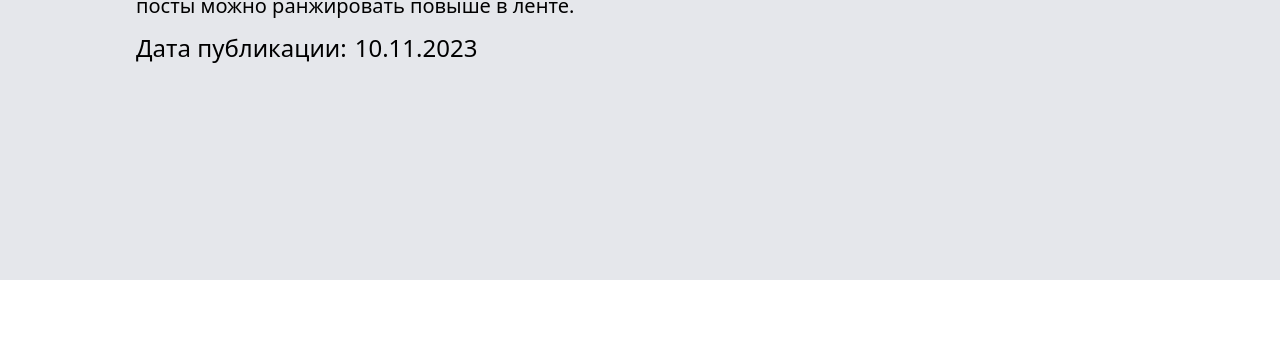
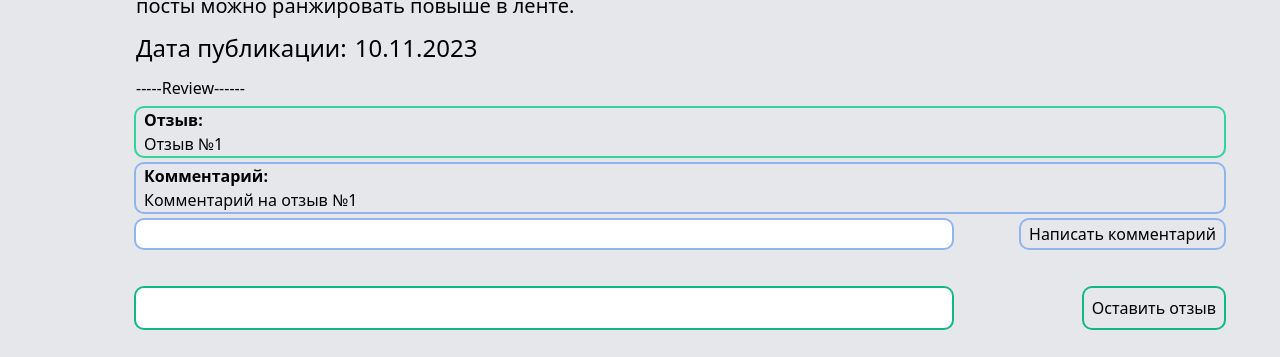
Before and after one commit to Baranov-alexei18/Topigo, a Nuxt app: page /post/1 in a window 1280 px wide. Shown: the part 520-877 px from the top of the page. Before the commit the page ends 800 px from the top, so only its background shows below. Built offline with nearby package versions, Linux system fonts and the light colour scheme.

Commit message:
Update: create Review.vue and add keyup.enter to cooment and review

```diff
--- a/components/Card.vue
+++ b/components/Card.vue
@@ -16,53 +16,8 @@
           </div>
         </div>
       </div>
-      <div v-for="(review, idx) of item.review" :key="idx">
-        <div v-if="review.content" class="py-2 mb-2">
-          <div
-            class="flex flex-col min-h-10 overflow-hidden ring-2 ring-green-400 shadow sm:rounded-lg bg-slate-50 mb-2 pl-2"
-          >
-            <div class="font-semibold">Отзыв:</div>
-            <div>
-              {{ review.content }}
-            </div>
-          </div>
-          <div v-for="(item, idx) of review.comment" :key="idx">
-            <div
-              class="ring-2 ring-violet-400 sm:rounded-lg bg-slate-50 mb-2 pl-2"
-            >
-              <div class="font-semibold">Комментарий:</div>
-              {{ item }}
-            </div>
-          </div>
-          <div class="flex">
-            <input
-              class="w-3/4 rounded-lg ring-2 ring-violet-500"
-              type="text"
-              v-model="newComment[item.id]"
-            />
-            <button
-              class="rounded-lg ring-2 ring-violet-500 hover:bg-violet-200 ml-auto px-2 h-7"
-              @click="setNewComment(item.id)"
-            >
-              Написать комментарий
-            </button>
-          </div>
-        </div>
-      </div>
+      <Review :post-review="item"/>
 
-      <div class="flex justify-items-end h-10 my-8">
-        <input
-          class="w-3/4 rounded-lg ring-2 ring-green-500"
-          type="text"
-          v-model="newReview[item.id]"
-        />
-        <button
-          class="rounded-lg ring-2 ring-green-500 hover:bg-green-300 ml-auto px-2"
-          @click="setNewReview(item.id)"
-        >
-          Оставить отзыв
-        </button>
-      </div>
     </div>
   </div>
 </template>
@@ -79,8 +34,7 @@ export default {
 
   methods: {
     toPost(id) {
-      console.log(id);
-      this.$router.push({ path: `/post/${id}`, params: {id: "sdf"} });
+      this.$router.push({ path: `/post/${id}`});
     },
 
     setNewReview(id) {
@@ -88,11 +42,10 @@ export default {
       this.$store.commit("posts/addNewReview", { id, newReview });
       this.newReview[id] = "";
     },
-    setNewComment(id) {
-      console.log(this.newComment[id]);
-      let comment = this.newComment[id];
-      this.$store.commit("posts/addNewComment", { id, comment });
-      this.newComment[id] = "";
+    setNewComment(post_id, comment_id) {
+      let comment = this.newComment[post_id];
+      this.$store.commit("posts/addNewComment", { post_id, comment_id, comment });
+      this.newComment[post_id] = "";
     },
   },
 };
--- /dev/null
+++ b/components/Review.vue
@@ -0,0 +1,86 @@
+<template>
+  <div>
+    <div v-for="(review, idx) of postReview.review" :key="idx">
+      <div v-if="review.content" class="py-2 mb-2">
+        <div
+          class="flex flex-col min-h-10 overflow-hidden ring-2 ring-green-400 shadow sm:rounded-lg bg-slate-50 mb-2 pl-2"
+        >
+          <div class="font-semibold">Отзыв:</div>
+          <div>
+            {{ review.content }}
+          </div>
+        </div>
+        <div v-for="(item, idx) of review.comment" :key="idx">
+          <div
+            class="ring-2 ring-violet-400 sm:rounded-lg bg-slate-50 mb-2 pl-2"
+          >
+            <div class="font-semibold">Комментарий:</div>
+            {{ item }}
+          </div>
+        </div>
+        <div class="flex">
+          <input
+            class="w-3/4 rounded-lg ring-2 ring-violet-500"
+            type="text"
+            v-model="newComment[idx]"
+            @keyup.enter="setNewComment(postReview.id, idx)"
+          />
+          <button
+            class="rounded-lg ring-2 ring-violet-500 hover:bg-violet-200 ml-auto px-2 h-7"
+            @click="setNewComment(postReview.id, idx)"
+          >
+            Написать комментарий
+          </button>
+        </div>
+      </div>
+    </div>
+
+    <div class="flex justify-items-end h-10 my-8">
+      <input
+        class="w-3/4 rounded-lg ring-2 ring-green-500"
+        type="text"
+        v-model="newReview[postReview.id]"
+        @keyup.enter="setNewReview(postReview.id)"
+
+      />
+      <button
+        class="rounded-lg ring-2 ring-green-500 hover:bg-green-300 ml-auto px-2"
+        @click="setNewReview(postReview.id)"
+      >
+        Оставить отзыв
+      </button>
+    </div>
+  </div>
+</template>
+
+  <script>
+export default {
+  props: ["postReview"],
+  data() {
+    return {
+      newReview: [],
+      newComment: [],
+    };
+  },
+
+  methods: {
+    setNewReview(id) {
+      let newReview = this.newReview[id];
+      this.$store.commit("posts/addNewReview", { id, newReview });
+      this.newReview[id] = "";
+    },
+    setNewComment(post_id, comment_id) {
+      let comment = this.newComment[comment_id];
+      this.$store.commit("posts/addNewComment", {
+        post_id,
+        comment_id,
+        comment,
+      });
+      this.newComment[comment_id] = "";
+    },
+  },
+};
+</script>
+
+  <style>
+</style>
--- a/pages/post/_id.vue
+++ b/pages/post/_id.vue
@@ -21,22 +21,23 @@
       </button>
     </div>
     <div class="max-w-6xl mx-auto sm:px-6 lg:px-8">
-      <p class="relative flex items-top justify-center text-5xl mb-4">{{post.title}}</p>
+      <p class="relative flex items-top justify-center text-5xl mb-4">
+        {{ post.title }}
+      </p>
       <div class="flex min-w-44 w-2/3 mx-auto">
-        <img
-          class="min-h-40 mx-auto"
-          :src="post.img"
-          alt="Cats"
-        />
+        <img class="min-h-40 mx-auto" :src="post.img" alt="Cats" />
       </div>
-      <div class="relative flex items-top text-xl mt-4">{{post.contents}}</div>
+      <div class="relative flex items-top text-xl mt-4">
+        {{ post.contents }}
+      </div>
 
       <div class="flex items-center my-3">
-        <div class="text-2xl mr-2">Дата публикации: </div>
+        <div class="text-2xl mr-2">Дата публикации:</div>
         <pre></pre>
-        <div class="text-2xl">{{getDatePost}}</div>
+        <div class="text-2xl">{{ getDatePost }}</div>
       </div>
-
+      <p>-----Review------</p>
+      <Review :post-review="post" />
     </div>
   </div>
 </template>
@@ -50,19 +51,21 @@ export default {
     };
   },
 
-  computed:{
-    getDatePost(){
-      let date = new Date(this.post.date)
+  computed: {
+    getDatePost() {
+      let date = new Date(this.post.date);
       let year = date.getFullYear();
       let month = date.getMonth();
       let day = date.getDate();
-      return `${day}.${month}.${year}`
-    }
+      return `${day}.${month}.${year}`;
+    },
   },
 
   mounted() {
     let post_id = this.$route.params.id;
-    this.post = this.$store.state.posts.posts.find((item) => item.id == post_id);
+    this.post = this.$store.state.posts.posts.find(
+      (item) => item.id == post_id
+    );
   },
 
   methods: {
@@ -77,7 +80,6 @@ export default {
       console.log(post);
       return post;
     },
-
   },
 };
 </script>
--- a/store/posts.js
+++ b/store/posts.js
@@ -58,8 +58,7 @@ export const state = () => ({
   export const mutations = {
     addNewComment(state, comment) {
         console.log(comment);
-        console.log(state.posts[comment.id - 1].review);
-        state.posts[comment.id - 1].review[0].comment.push(comment.comment);
+        state.posts[comment.post_id - 1].review[comment.comment_id].comment.push(comment.comment);
     },
 
     addNewReview(state, review){
```
